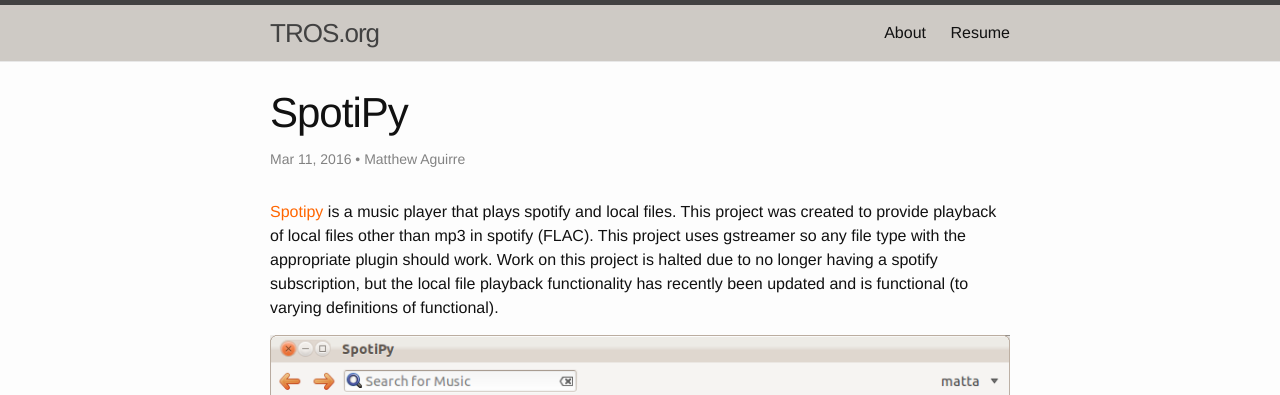
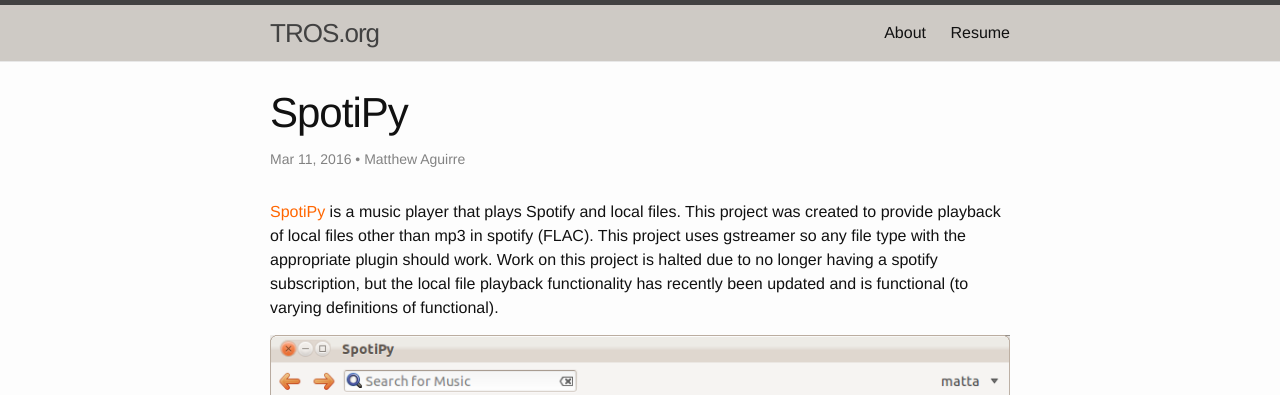
Before and after one commit to manimaranm7/ZenHarbinger.github.io, a Jekyll site: the page built from _posts/2016-03-11-spotipy.md, in a window 1280 px wide. Shown: the top 395 px of the page. Built offline with Jekyll 4.4.1, drawn with Linux system fonts in a browser that asks for light colours.

```diff
--- a/_posts/2016-03-11-spotipy.md
+++ b/_posts/2016-03-11-spotipy.md
@@ -6,6 +6,6 @@ categories: dev
 author: Matthew Aguirre
 ---
 
-[Spotipy](https://github.com/ZenHarbinger/spotipy) is a music player that plays spotify and local files.  This project was created to provide playback of local files other than mp3 in spotify (FLAC).  This project uses gstreamer so any file type with the appropriate plugin should work.  Work on this project is halted due to no longer having a spotify subscription, but the local file playback functionality has recently been updated and is functional (to varying definitions of functional).
+[SpotiPy](https://github.com/ZenHarbinger/spotipy) is a music player that plays Spotify and local files.  This project was created to provide playback of local files other than mp3 in spotify (FLAC).  This project uses gstreamer so any file type with the appropriate plugin should work.  Work on this project is halted due to no longer having a spotify subscription, but the local file playback functionality has recently been updated and is functional (to varying definitions of functional).
 
 ![](/tros-images/spotipy-screen.png)
```
